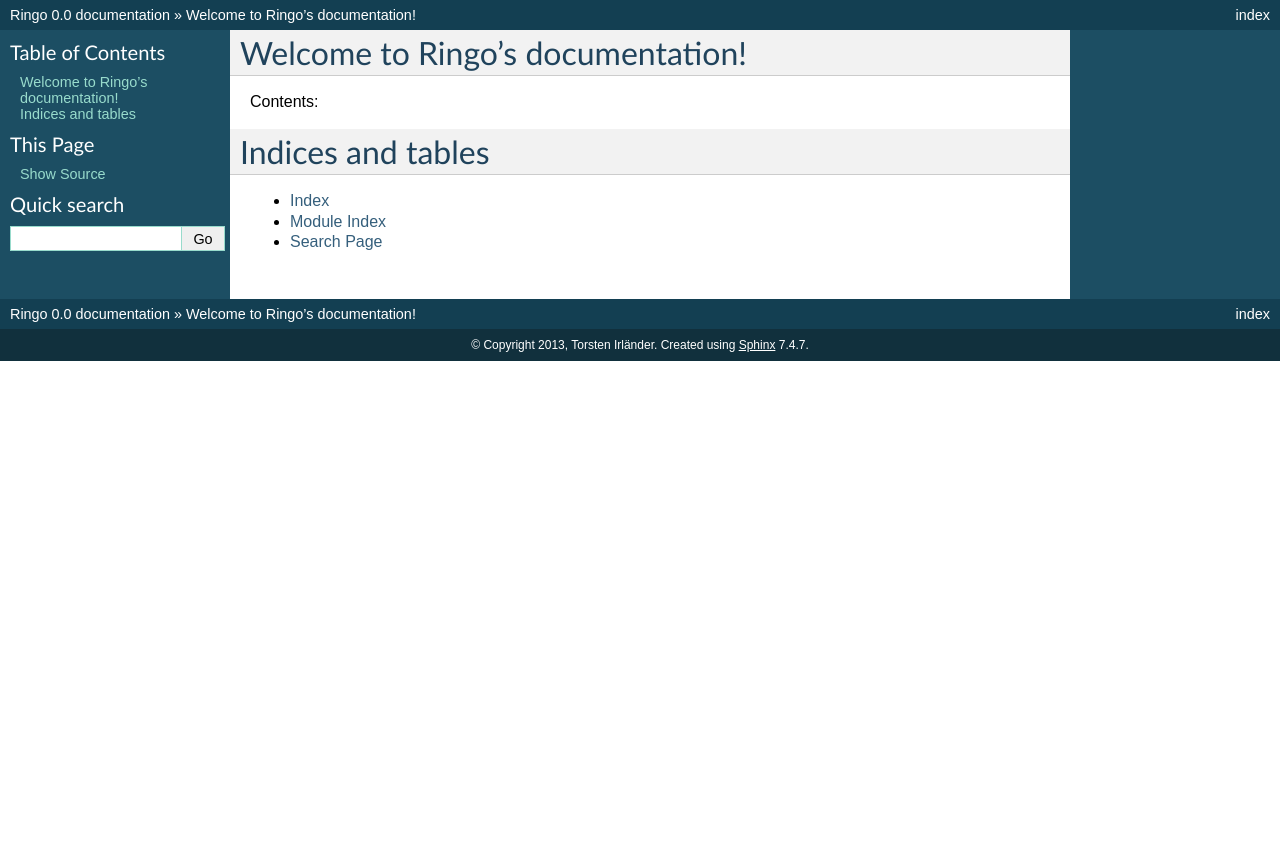
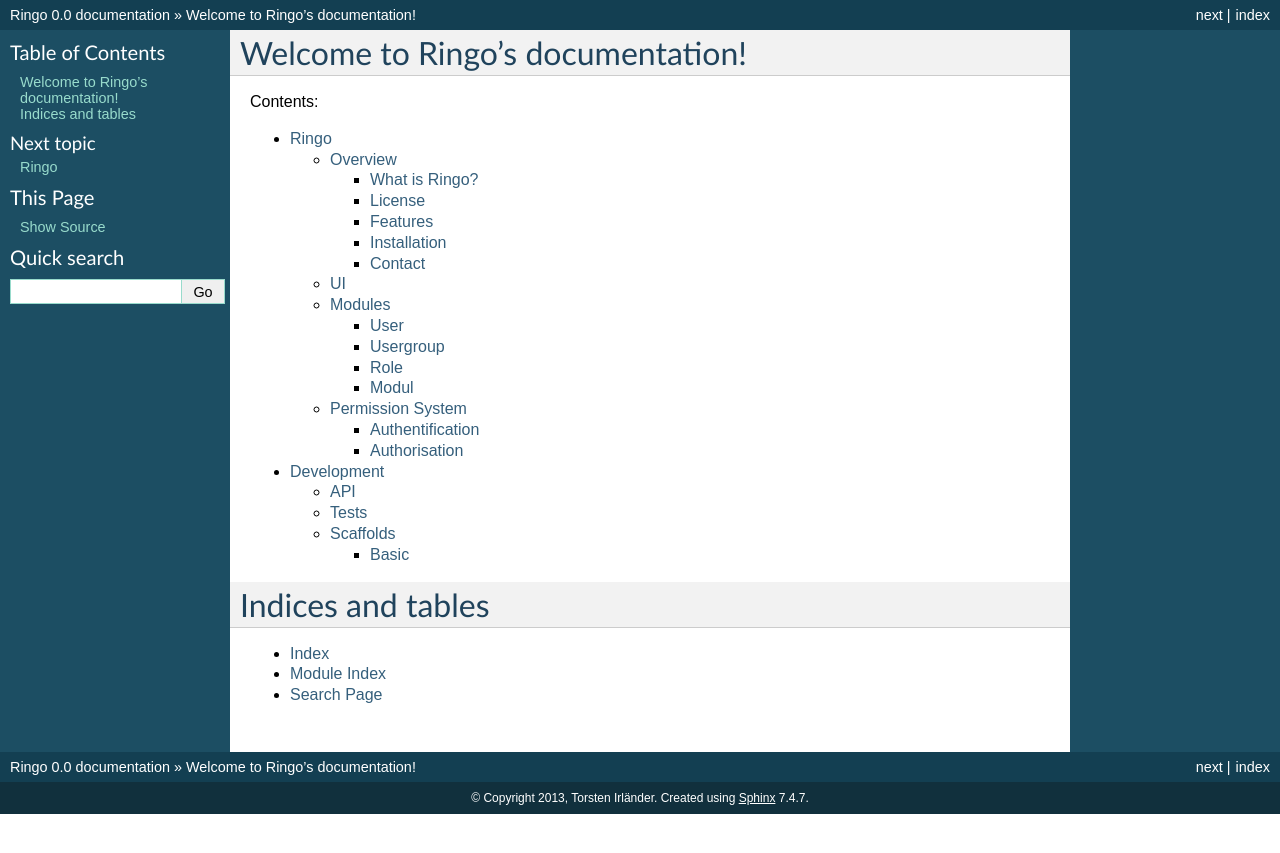
Before and after one commit to ringo-framework/ringo, a Sphinx documentation site: the page built from docs/source/index.rst, in a window 1280 px wide. Shown: the top 853 px of the page. Built offline with Sphinx 7.4.7, drawn with Linux system fonts in a browser that asks for light colours; formulas are drawn with MathJax 3.

Commit message:
Worked on the outline of the documentation.

```diff
--- a/docs/source/index.rst
+++ b/docs/source/index.rst
@@ -9,7 +9,9 @@
 Contents:
 
 .. toctree::
-   :maxdepth: 2
+   :maxdepth: 3
+
+   xxx
 
 Indices and tables
 ==================
--- /dev/null
+++ b/docs/source/xxx.rst
@@ -0,0 +1,47 @@
+Ringo
+#####
+Overview
+********
+What is Ringo?
+==============
+License
+=======
+Features
+========
+Installation
+============
+Contact
+=======
+UI
+**
+Modules
+*******
+User
+====
+
+Usergroup
+=========
+
+Role
+====
+
+Modul
+=====
+
+Permission System
+*****************
+Authentification
+================
+Authorisation
+=============
+
+Development
+###########
+API
+***
+Tests
+*****
+Scaffolds
+*********
+Basic
+=====
```
